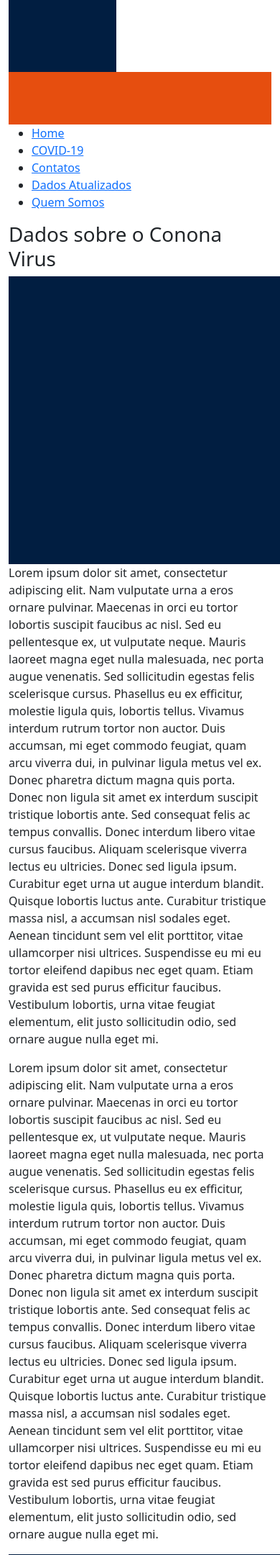
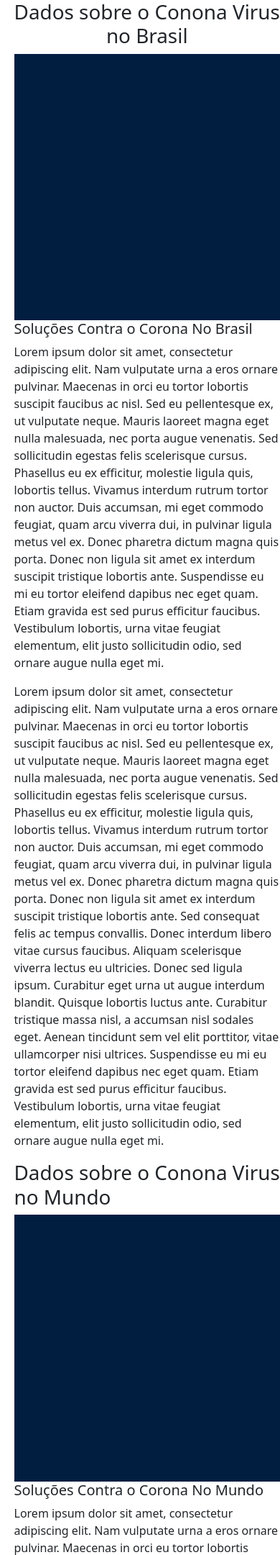
Before and after one commit to Allysson1/Projeto-integrador, a PHP site: page /3-dados.html in a window 390 px wide; the page is wider, and only the part inside the window is pictured. Shown: the top 2161 px of that part at 72% size. Run offline with PHP 8.4, Linux system fonts and the light colour scheme.

Commit message:
modificando-a-tela-de-dados

```diff
--- a/3-dados.html
+++ b/3-dados.html
@@ -11,44 +11,29 @@
     <script src="/js/bootstrap.min.js"></script>
 </head>
 
-<body>
+<body class="body-dados">
 
-
-    <!--        cabeçalho-->
-    <header class="container">
-
-        <img src="images/exemplo1.png" alt="">
-
-        <img class=" img-fluid" src="images/exemplo3.png" alt="">
-
-
-        <!--           nav cabeçalho -->
-        <nav>
-
-            <ul>
-                <li><a class="" href="">Home</a></li>
-                <li><a class="" href="">COVID-19</a></li>
-                <li><a class="" href="">Contatos</a></li>
-                <li><a class="" href="">Dados Atualizados</a></li>
-                <li><a class="" href="">Quem Somos</a></li>
-            </ul>
-
-        </nav>
-
+    <header>
+        <?php include 'header.php'; ?>
     </header>
 
+    <div class="row">
+
+        <div class="col-xs-10 col-sm-8 col-md-8 col-lg-8">
             <!--     conteúdo principal-->
-    <article class="container">
+            <article class="row">
 
-        <h1>
-            Dados sobre o Conona Virus
-        </h1>
+                <h1 class="text-center"> Dados sobre o Conona Virus no Brasil</h1>
 
                 <!--            img gráfica dos dados do corona brasil-->
-        <img src="images/exemplo2.png" alt="">
+                <img src="images/exemplo2.png" alt="" class="col-sm-12 col-md-12 col-lg-7">
+
+                <div class="col-md-12 col-lg-5">
+                    <h5> Soluções Contra o Corona No Brasil</h5>
 
                     <!--texto principal brasil-->
-        <p>Lorem ipsum dolor sit amet, consectetur adipiscing elit. Nam vulputate urna
+                    <p>Lorem ipsum dolor sit amet, consectetur adipiscing elit. Nam vulputate
+                        urna
                         a eros ornare pulvinar. Maecenas in orci eu tortor lobortis suscipit faucibus
                         ac nisl. Sed eu pellentesque ex, ut vulputate neque. Mauris laoreet magna
                         eget nulla malesuada, nec porta augue venenatis. Sed sollicitudin egestas
@@ -57,15 +42,12 @@
                         mi eget commodo feugiat, quam arcu viverra dui, in pulvinar ligula metus
                         vel ex. Donec pharetra dictum magna quis porta. Donec non ligula sit amet
                         ex interdum suscipit tristique lobortis ante.
-            Sed consequat felis ac tempus convallis. Donec interdum libero vitae cursus
-            faucibus. Aliquam scelerisque viverra lectus eu ultricies. Donec sed ligula
-            ipsum. Curabitur eget urna ut augue interdum blandit. Quisque lobortis luctus
-            ante. Curabitur tristique massa nisl, a accumsan nisl sodales eget. Aenean
-            tincidunt sem vel elit porttitor, vitae ullamcorper nisi ultrices.
                         Suspendisse eu mi eu tortor eleifend dapibus nec eget quam. Etiam
                         gravida est sed purus efficitur faucibus. Vestibulum lobortis, urna vitae
                         feugiat elementum, elit justo sollicitudin odio, sed ornare augue nulla
                         eget mi.</p>
+
+                </div>
 
                 <p>Lorem ipsum dolor sit amet, consectetur adipiscing elit. Nam vulputate urna
                     a eros ornare pulvinar. Maecenas in orci eu tortor lobortis suscipit faucibus
@@ -88,9 +70,13 @@
 
 
 
+                <h1> Dados sobre o Conona Virus no Mundo</h1>
+
                 <!--            img gráfica dos dados do corona do mundo-->
-        <img src="images/exemplo2.png" alt="">
+                <img src="images/exemplo2.png" alt="" class="col-sm-12 col-md-12 col-lg-7">
 
+                <div class="col-md-12 col-lg-5">
+                    <h5> Soluções Contra o Corona No Mundo</h5>
                 <!--texto principal-->
                 <p>Lorem ipsum dolor sit amet, consectetur adipiscing elit. Nam vulputate urna
                     a eros ornare pulvinar. Maecenas in orci eu tortor lobortis suscipit faucibus
@@ -101,15 +87,12 @@
                     mi eget commodo feugiat, quam arcu viverra dui, in pulvinar ligula metus
                     vel ex. Donec pharetra dictum magna quis porta. Donec non ligula sit amet
                     ex interdum suscipit tristique lobortis ante.
-            Sed consequat felis ac tempus convallis. Donec interdum libero vitae cursus
-            faucibus. Aliquam scelerisque viverra lectus eu ultricies. Donec sed ligula
-            ipsum. Curabitur eget urna ut augue interdum blandit. Quisque lobortis luctus
-            ante. Curabitur tristique massa nisl, a accumsan nisl sodales eget. Aenean
-            tincidunt sem vel elit porttitor, vitae ullamcorper nisi ultrices.
                     Suspendisse eu mi eu tortor eleifend dapibus nec eget quam. Etiam
                     gravida est sed purus efficitur faucibus. Vestibulum lobortis, urna vitae
                     feugiat elementum, elit justo sollicitudin odio, sed ornare augue nulla
                     eget mi.</p>
+
+                </div>
 
                 <p>Lorem ipsum dolor sit amet, consectetur adipiscing elit. Nam vulputate urna
                     a eros ornare pulvinar. Maecenas in orci eu tortor lobortis suscipit faucibus
@@ -130,29 +113,64 @@
                     feugiat elementum, elit justo sollicitudin odio, sed ornare augue nulla
                     eget mi.</p>
 
-    </article>
 
 
-    <aside class="container">
+                    <h5 class="text-center">Evoluções decorrentes da Pandemia</h5>
+
+                    <p>
+                        Lorem ipsum dolor sit amet, consectetur adipiscing elit. Nam vulputate urna
+                        a eros ornare pulvinar. Maecenas in orci eu tortor lobortis suscipit faucibus
+                        ac nisl. Sed eu pellentesque ex, ut vulputate neque. Mauris laoreet magna
+                        eget nulla malesuada, nec porta augue venenatis. Sed sollicitudin egestas
+                        felis scelerisque cursus. Phasellus eu ex efficitur, molestie ligula quis,
+                        lobortis tellus. Vivamus interdum rutrum tortor non auctor. Duis accumsan,
+                        mi eget commodo feugiat, quam arcu viverra dui, in pulvinar ligula metus
+                        vel ex. Donec pharetra dictum magna quis porta. Donec non ligula sit amet
+                        ex interdum suscipit tristique lobortis ante.
+                        Sed consequat felis ac tempus convallis. Donec interdum libero vitae cursus
+                        faucibus. Aliquam scelerisque viverra lectus eu ultricies. Donec sed ligula
+                        ipsum. Curabitur eget urna ut augue interdum blandit. Quisque lobortis luctus
+                        ante. Curabitur tristique massa nisl, a accumsan nisl sodales eget. Aenean
+                        tincidunt sem vel elit porttitor, vitae ullamcorper nisi ultrices.
+                        Suspendisse eu mi eu tortor eleifend dapibus nec eget quam. Etiam
+                        gravida est sed purus efficitur faucibus. Vestibulum lobortis, urna vitae
+                        feugiat elementum, elit justo sollicitudin odio, sed ornare augue nulla
+                        eget mi.
+                    </p>
+
+                    <section class="">
+
+                        <a href=""><img src="images/exemplo1.png" class="float-left imglink-dados"></a>
+                        <a href=""><img src="images/exemplo1.png" class="float-left imglink-dados"></a>
+                        <a href=""><img src="images/exemplo1.png" class="float-right imglink-dados"></a>
+                    </section>
+
+
+            </article>
+        </div>
+
+
+        <div class="col-xs-12 col-sm-4 col-md-4 col-lg-4">
+            <aside class="">
 
 
                 <!--navegação de segundoi grau-->
                 <nav>
 
-            <ul>
-                <li><a class="" href="">Dados Do Brasil</a></li>
-                <li><a class="" href="">Pessoas Curadas</a></li>
-                <li><a class="" href="">dados Do mundo</a></li>
-                <li><a class="" href="">Pessoas Curadas ao redor do mundo</a></li>
-                <li><a class="" href="">Medidas tomadas para prevenção</a></li>
+                    <ul class="nav nav-fill">
+                        <li><a class="nav-link" href="">Dados Do Brasil</a></li>
+                        <li><a class="nav-link" href="">Pessoas Curadas</a></li>
+                        <li><a class="nav-link" href="">dados Do mundo</a></li>
+                        <li><a class="nav-link" href="">Pessoas Curadas ao redor do mundo</a></li>
+                        <li><a class="nav-link" href="">Medidas tomadas para prevenção</a></li>
                     </ul>
 
 
                 </nav>
 
                 <!--indicações de assunto que levam a outra pagina-->
-        <section><a href=""><img src="images/exemplo1.png"></a></section>
-        <p> ante. Curabitur tristique massa nisl, a accumsan nisl sodales eget. Aenean
+                <section><a href=""><img src="images/exemplo1.png" class="mx-auto d-block"></a></section>
+                <p class="text-center"> ante. Curabitur tristique massa nisl, a accumsan nisl sodales eget. Aenean
                     tincidunt sem vel elit porttitor, vitae ullamcorper nisi ultrices.
                     Suspendisse eu mi eu tortor eleifend dapibus nec eget quam. Etiam
                     gravida est sed purus efficitur faucibus. Vestibulum lobortis, urna vitae
@@ -160,8 +178,8 @@
                     eget mi</p>
 
 
-        <section><a href=""><img src="images/exemplo1.png"></a></section>
-        <p> ante. Curabitur tristique massa nisl, a accumsan nisl sodales eget. Aenean
+                <section class=""><a href=""><img src="images/exemplo1.png" class="mx-auto d-block"></a></section>
+                <p class="text-center"> ante. Curabitur tristique massa nisl, a accumsan nisl sodales eget. Aenean
                     tincidunt sem vel elit porttitor, vitae ullamcorper nisi ultrices.
                     Suspendisse eu mi eu tortor eleifend dapibus nec eget quam. Etiam
                     gravida est sed purus efficitur faucibus. Vestibulum lobortis, urna vitae
@@ -170,8 +188,9 @@
 
 
             </aside>
+        </div>
 
-
+    </div>
 </body>
 
 </html>
--- a/css/estilo.css
+++ b/css/estilo.css
@@ -1,25 +1,19 @@
 @charset "UTF-8";
 
-/* organização menu superior */
-.menu{
-    background-image: url(../images/exemplo3.png);
-    display: flex;
-    margin-left: 100px;
+/* organização tela de dados */
+.body-dados{
+    /* overflow-x: hidden; remove a barra de rolagem hor */
+    overflow-x: hidden;
+    margin-left: 5%;
+    max-width: 1345px;
 }
 
-#navbar{
-    background-color: #257A86;
+.imglink-dados{
+    padding: 5%;
 }
 
 
-#navbar ul li a {
-    color: #fff;
-    font-weight: bold;
-}
 
-#adrop{
-    color: #000;
-}
 
 /* organização da home */
 main{
```
Lines whose indentation alone changed are shown as unchanged.
